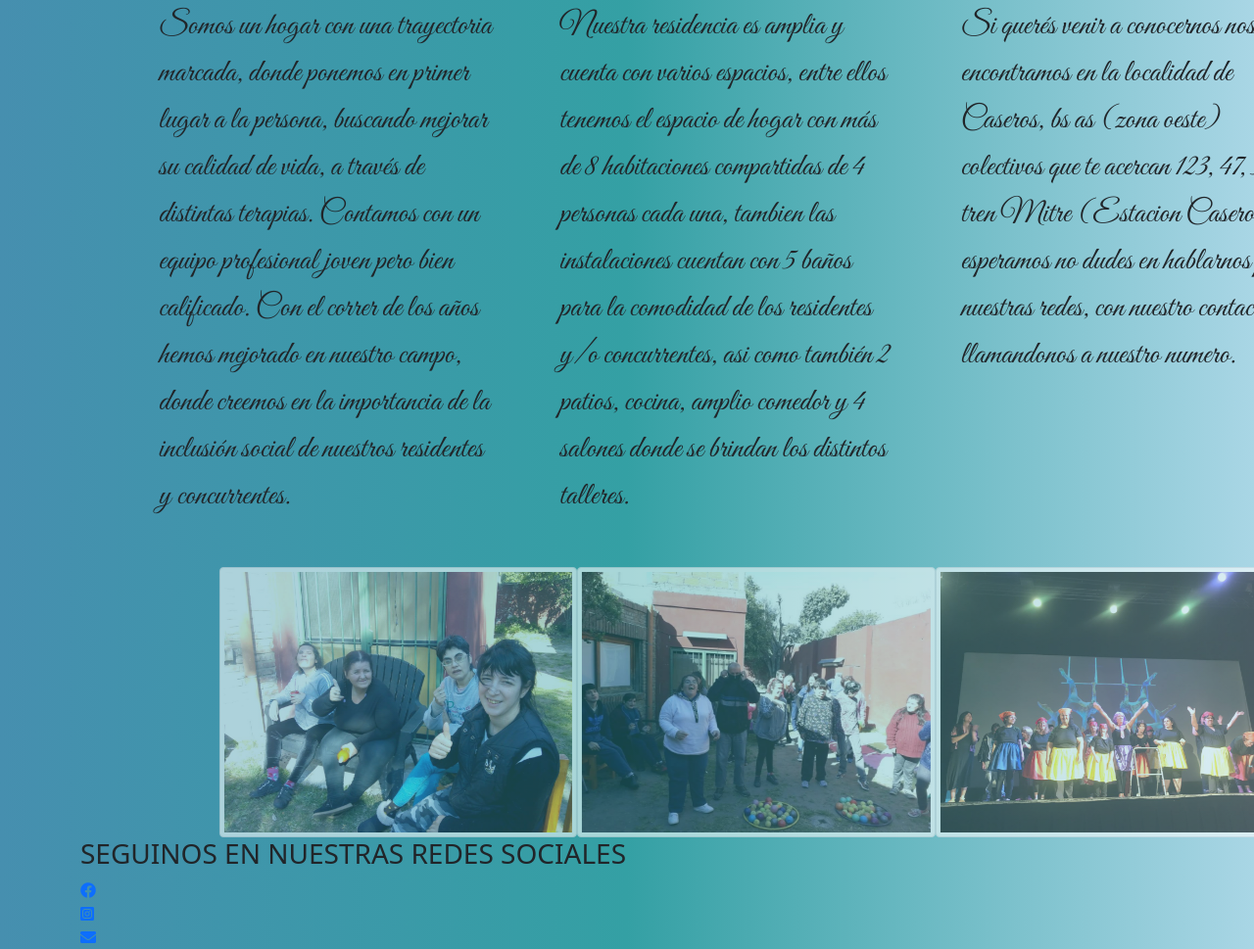
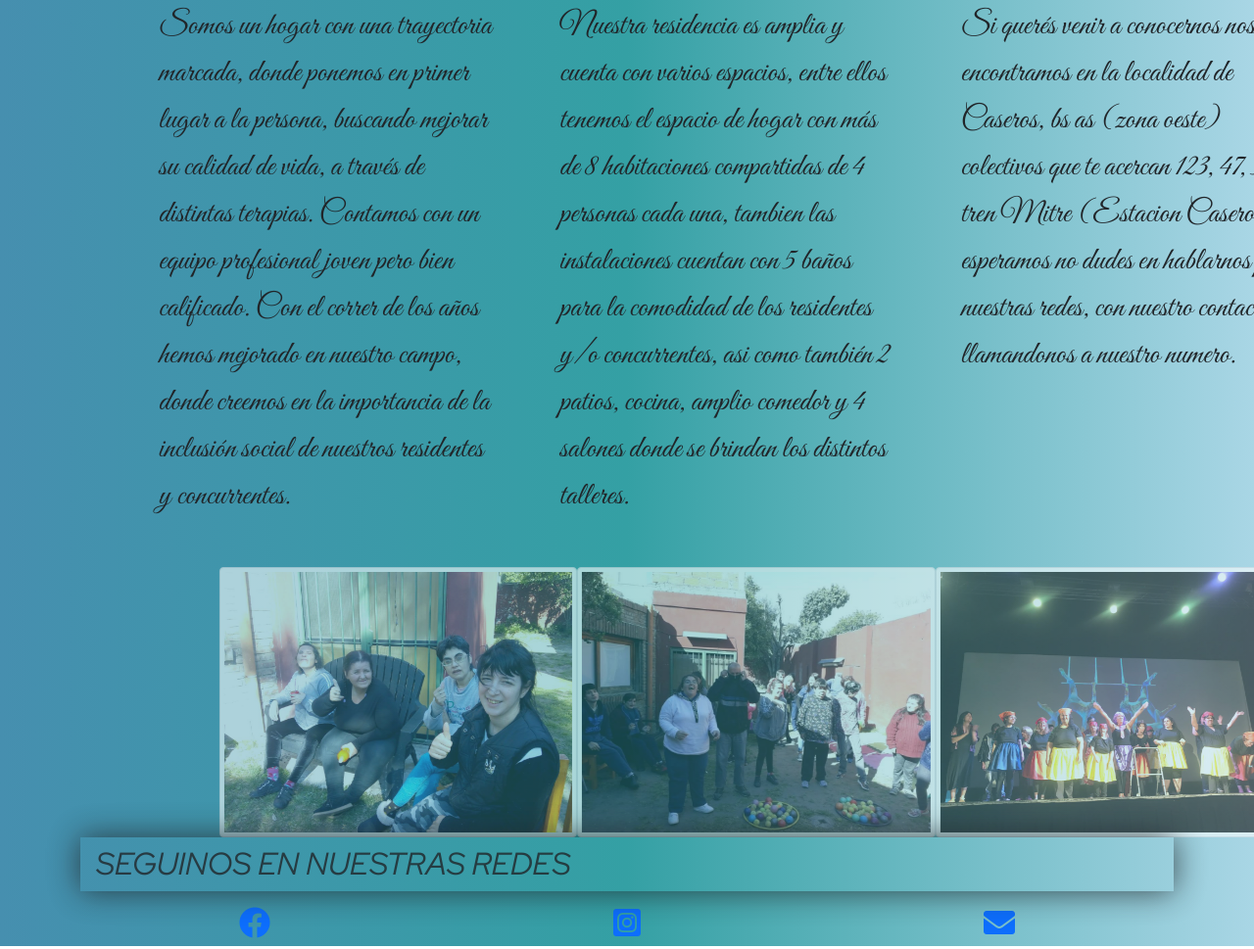
Before and after one commit to gabrielmendez-cai/hogar-gabriel-mendez-subida-final, a website: page nosotros.html in a window 1280 px wide. Shown: the part 313-1282 px from the top of the page at 98% size. Drawn offline with nearby package versions, Linux system fonts and the light colour scheme; a web font is replaced by a local one.

Commit message:
nosotros-cambio footer

```diff
--- a/nosotros.html
+++ b/nosotros.html
@@ -136,30 +136,21 @@
     <img src="./img/nosotros/img3nos.jpg" class="img-thumbnail" alt="Cinque Terre" width="420" height="236">
   </div>
 </div>
+<footer >
+      <div class="container_F">
+        <h3 class="h3-foot">SEGUINOS EN NUESTRAS REDES</h3>
+        <div class="row">
+            <div class="col"><a href=""><i class="fab fa-facebook"></i></a></div>
+            <div class="col"><a href=""><i class="fab fa-instagram-square"></i></a> </div>
+            <div class="col"><a href=""><i class="fas fa-envelope"></i></a></div>
 
-<footer>
-  <div class="footBsIndex">
-    <h3  >SEGUINOS EN NUESTRAS REDES SOCIALES</h3>
-  </div>
-  <div class="icons_nosotros">
-    <div class="row_Foot">
-      <div class="col_Foot">
-    <a href=""><i class="fab fa-facebook"></i></a>
-  </div>
-  <div class="col_Foot">
-    <a href=""><i class="fab fa-instagram-square"></i></a>
-  </div>
-  <div class="col_Foot">
-    <a href=""><i class="fas fa-envelope"></i></a>
-  </div>
-  </div>
-</div>
-</footer>
+        </div>
+  </footer>
 <!-- JavaScript Bundle with Popper -->
 <script
-  src="https://cdn.jsdelivr.net/npm/bootstrap@5.1.1/dist/js/bootstrap.bundle.min.js"
-  integrity="sha384-/bQdsTh/da6pkI1MST/rWKFNjaCP5gBSY4sEBT38Q/9RBh9AH40zEOg7Hlq2THRZ"
-  crossorigin="anonymous"
+src="https://cdn.jsdelivr.net/npm/bootstrap@5.1.1/dist/js/bootstrap.bundle.min.js"
+integrity="sha384-/bQdsTh/da6pkI1MST/rWKFNjaCP5gBSY4sEBT38Q/9RBh9AH40zEOg7Hlq2THRZ"
+crossorigin="anonymous"
 ></script>
 </body>
 </html>
```
